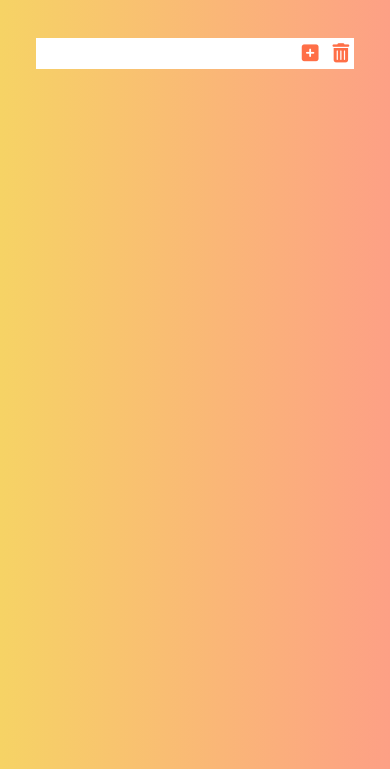
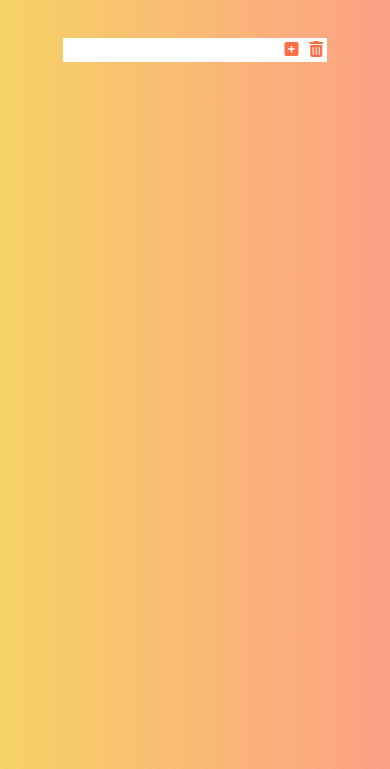
Before and after one commit to gharsh11032000/To-Do-App, a plain HTML site: page index.html in a window 390 px wide. Shown: the part 75-844 px from the top of the page. Drawn offline with Linux system fonts and the light colour scheme; a web font is replaced by a local one.

Commit message:
Update style.css

```diff
--- a/style.css
+++ b/style.css
@@ -102,8 +102,8 @@ form button {
 @media only screen and (max-width: 550px) {
   form input,
   form button {
-    font-size: 1.2rem;
-    padding: 0.3rem;
+    font-size: 1rem;
+    padding: 0.2rem;
   }
 
   .list-container {
```
